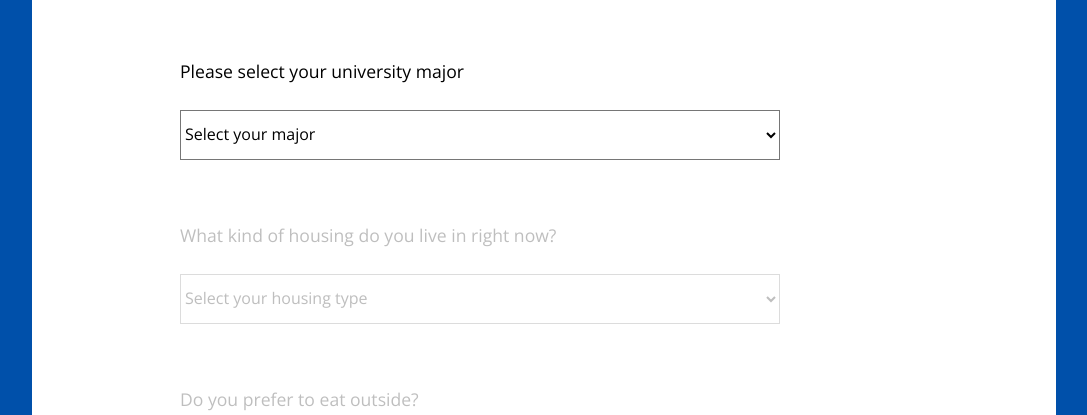
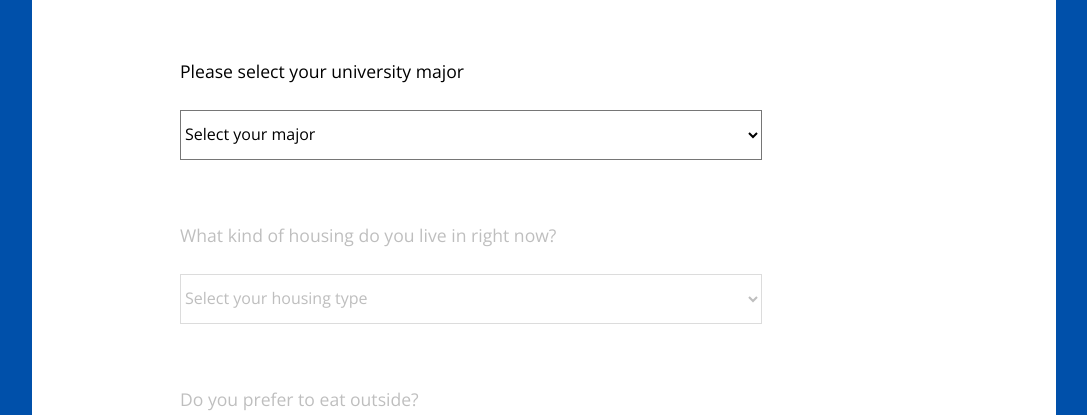
Before and after one commit to justin13601/Savings.io, a Django app: page / in a window 1280 px wide. Shown: the part 2570-2985 px from the top of the page, without its empty margins (96-1183 px from the left). Run offline with Django 3.2, Linux system fonts and the light colour scheme; some libraries are stand-ins or nearby versions.

Commit message:
selectbarfix

```diff
--- a/templates/userinput/prompt.html
+++ b/templates/userinput/prompt.html
@@ -102,7 +102,7 @@
         <div class="input-block">
             <div class="label">Please select your university major</div>
             <br>
-            <select name="major" id="major" style="height: 50px; width: 600px">
+            <select name="major" id="major" style="max-width: 80%; height: 50px; width: 600px">
                 <option value="" selected="selected">Select your major</option>
                 <option value="Business & Commerce">Business & Commerce</option>
                 <option value="Healthcare Professions & Pharmacology Programs">Healthcare Professions & Pharmacology Programs</option>
@@ -118,7 +118,7 @@
         <div class="input-block">
             <div class="label">What kind of housing do you live in right now?</div>
             <br>
-            <select name="house" id="house" style="height: 50px; width: 600px">
+            <select name="house" id="house" style="max-width: 80%; height: 50px; width: 600px">
                 <option value="" selected="selected">Select your housing type</option>
                 <option value="1 Room Apartment Downtown">1 Room Apartment Downtown</option>
                 <option value="1 Room Apartment (outside city)">1 Room Apartment (outside city)</option>
```
